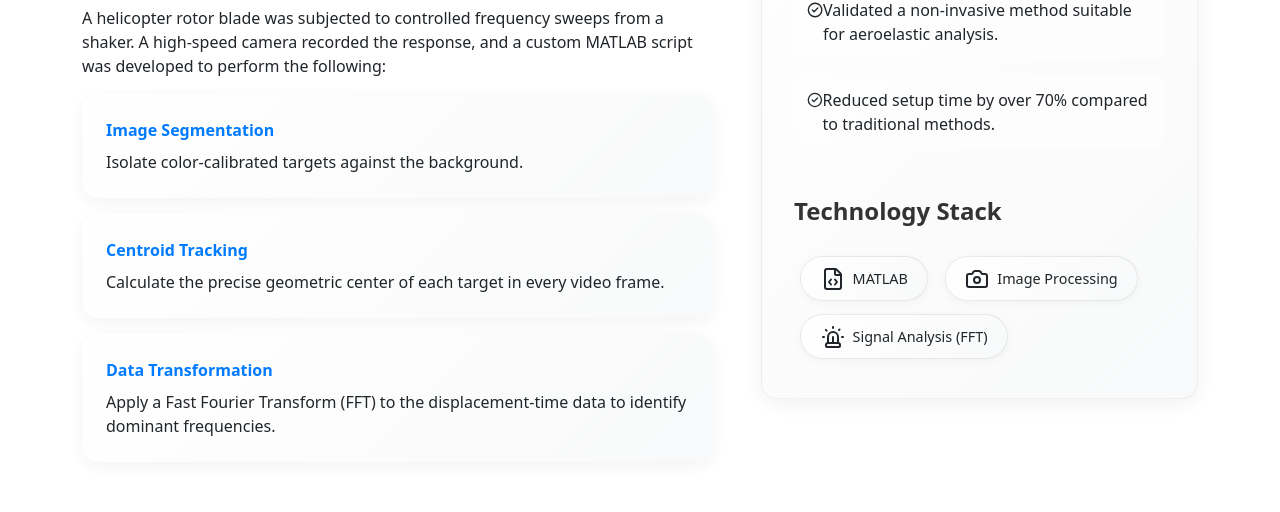
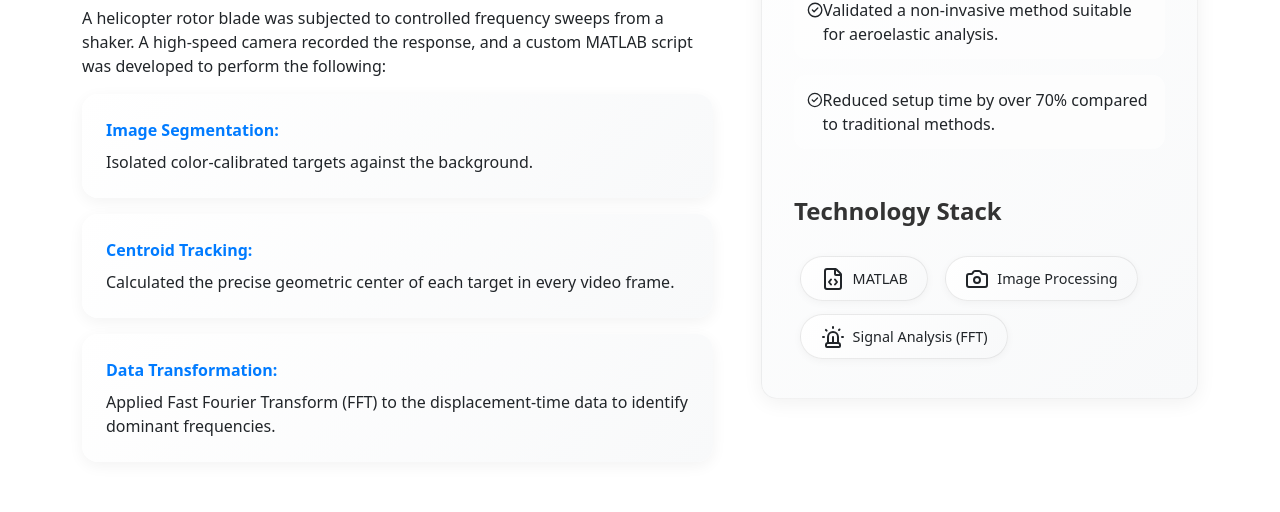
Before and after one commit to a-doral/-a-doral-.github.io, a plain HTML site: page Project4.html in a window 1280 px wide. Shown: the part 1027-1539 px from the top of the page. Drawn offline with nearby package versions, Linux system fonts and the light colour scheme.

Commit message:
new file:   Assets/Images/tittle.png

```diff
--- a/Project4.html
+++ b/Project4.html
@@ -3,7 +3,7 @@
 <head>
     <meta charset="UTF-8">
     <meta name="viewport" content="width=device-width, initial-scale=1.0">
-    <title>Vibrational Analysis | Antonio Doral</title>
+                    <title>Vibration Analysis | Antonio Doral</title>
     <link href="https://cdn.jsdelivr.net/npm/bootstrap@5.3.2/dist/css/bootstrap.min.css" rel="stylesheet">
     <!-- Link to your consolidated stylesheet -->
     <link rel="stylesheet" href="Assets/CSS/style.css">
@@ -23,7 +23,7 @@
     <header class="project-header">
         <div class="container">
             <div class="text-center">
-                <h1 class="project-title">Advanced Vibrational Analysis via Non-Invasive Image Recognition</h1>
+                <h1 class="project-title">Advanced Vibration Analysis via Non-Invasive Image Recognition</h1>
                 <p class="project-subtitle">Developing a low-cost, high-fidelity system to analyze structural dynamics—a method with direct applications to understanding aeroelasticity in F1.</p>
             </div>
         </div>
@@ -82,16 +82,16 @@
                 <p>A helicopter rotor blade was subjected to controlled frequency sweeps from a shaker. A high-speed camera recorded the response, and a custom MATLAB script was developed to perform the following:</p>
                 <ul class="methodology-list">
                     <li class="methodology-item">
-                        <strong>Image Segmentation</strong>
-                        Isolate color-calibrated targets against the background.
+                        <strong>Image Segmentation:</strong>
+                        Isolated color-calibrated targets against the background.
                     </li>
                     <li class="methodology-item">
-                        <strong>Centroid Tracking</strong>
-                        Calculate the precise geometric center of each target in every video frame.
+                        <strong>Centroid Tracking:</strong>
+                        Calculated the precise geometric center of each target in every video frame.
                     </li>
                     <li class="methodology-item">
-                        <strong>Data Transformation</strong>
-                        Apply a Fast Fourier Transform (FFT) to the displacement-time data to identify dominant frequencies.
+                        <strong>Data Transformation:</strong>
+                        Applied Fast Fourier Transform (FFT) to the displacement-time data to identify dominant frequencies.
                     </li>
                 </ul>
             </div>
```
Also changed, not shown: Assets/Images/tittle.png (added).
